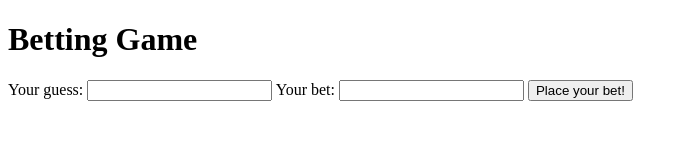
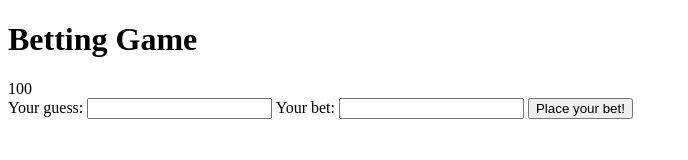
Before and after one commit to sunilunka/ll_betting_game, a plain HTML site: page index.html in a window 1280 px wide. Shown: the whole page, without its empty margins (0-688 px from the left). Drawn offline with nearby package versions, Linux system fonts and the light colour scheme.

Commit message:
Completed basic logic for game and basic display.

```diff
--- a/application.js
+++ b/application.js
@@ -56,7 +56,18 @@
   $submit.on("click", function(event){
     event.preventDefault();
     workOutBet(generateNumber(), getGuess(), getBet());
+    displayUserFunds();
 
+  });
+
+// Display Logic
+
+var displayUserFunds = function(){
+  $("#funds").html(userFunds);
+};
+
+  $(document).ready(function(){
+    displayUserFunds();
   });
 
 
--- a/index.html
+++ b/index.html
@@ -6,6 +6,9 @@
   </head>
   <body>
     <h1>Betting Game</h1>
+
+    <div id="funds">
+    </div>
 
     <form>
       <label>Your guess:</label>
```
